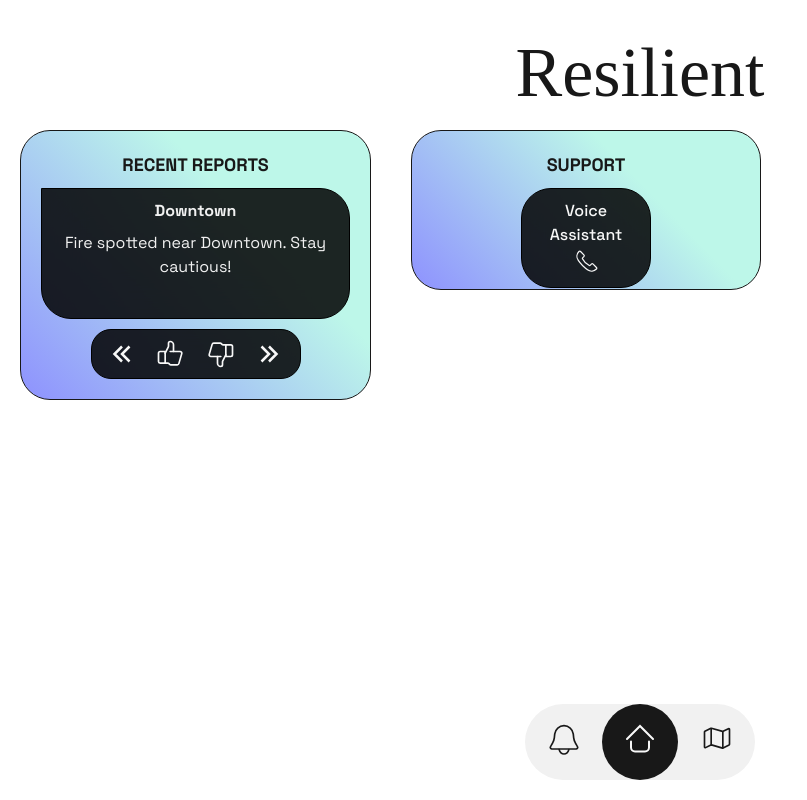
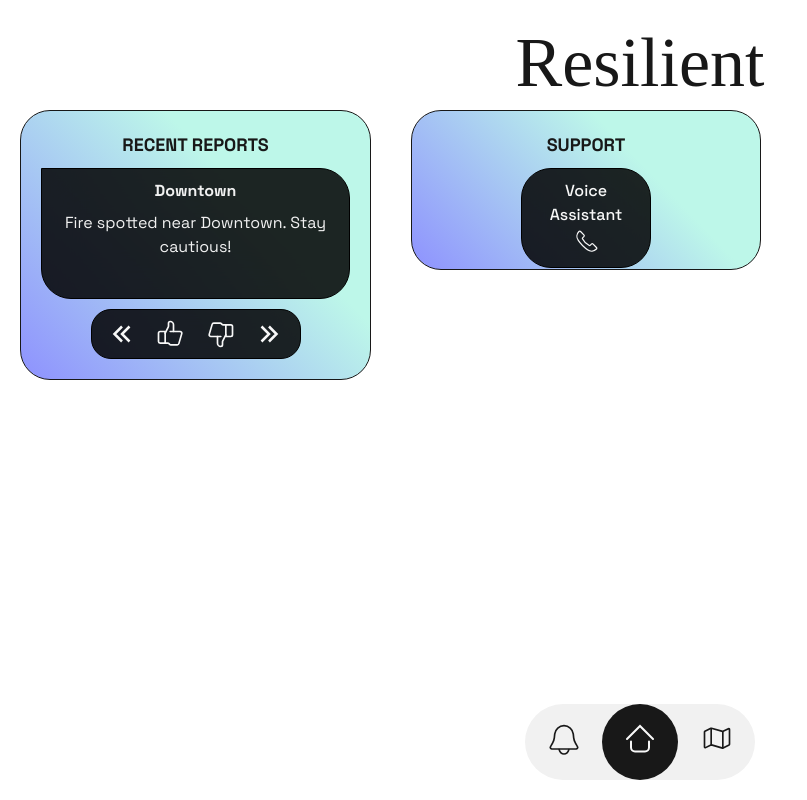
Before and after one commit to Gurvirr/Resilient, a React (Vite) app: page /home in a window 1280 px wide. Shown: the whole page, without its empty margins (0-807 px from the left). Built offline with nearby package versions, Linux system fonts and the light colour scheme.

Commit message:
Fixed title on home page

```diff
--- a/src/App.css
+++ b/src/App.css
@@ -1,7 +1,7 @@
 :root {
   --navbar-height: 76px;
   --navbar-margin: 20px;
-  --title-height: 110px; /* Accounts for the main title and some spacing */
+  --title-height: 90px; /* Reduced from 110px */
 }
 
 body {
@@ -22,7 +22,7 @@ body {
   font-family: Slagless;
   color: #181818;
   position: fixed;
-  top: 20px;
+  top: 10px; /* Reduced from 20px */
   left: 50%;
   transform: translateX(-50%);
   margin: 0;
```
